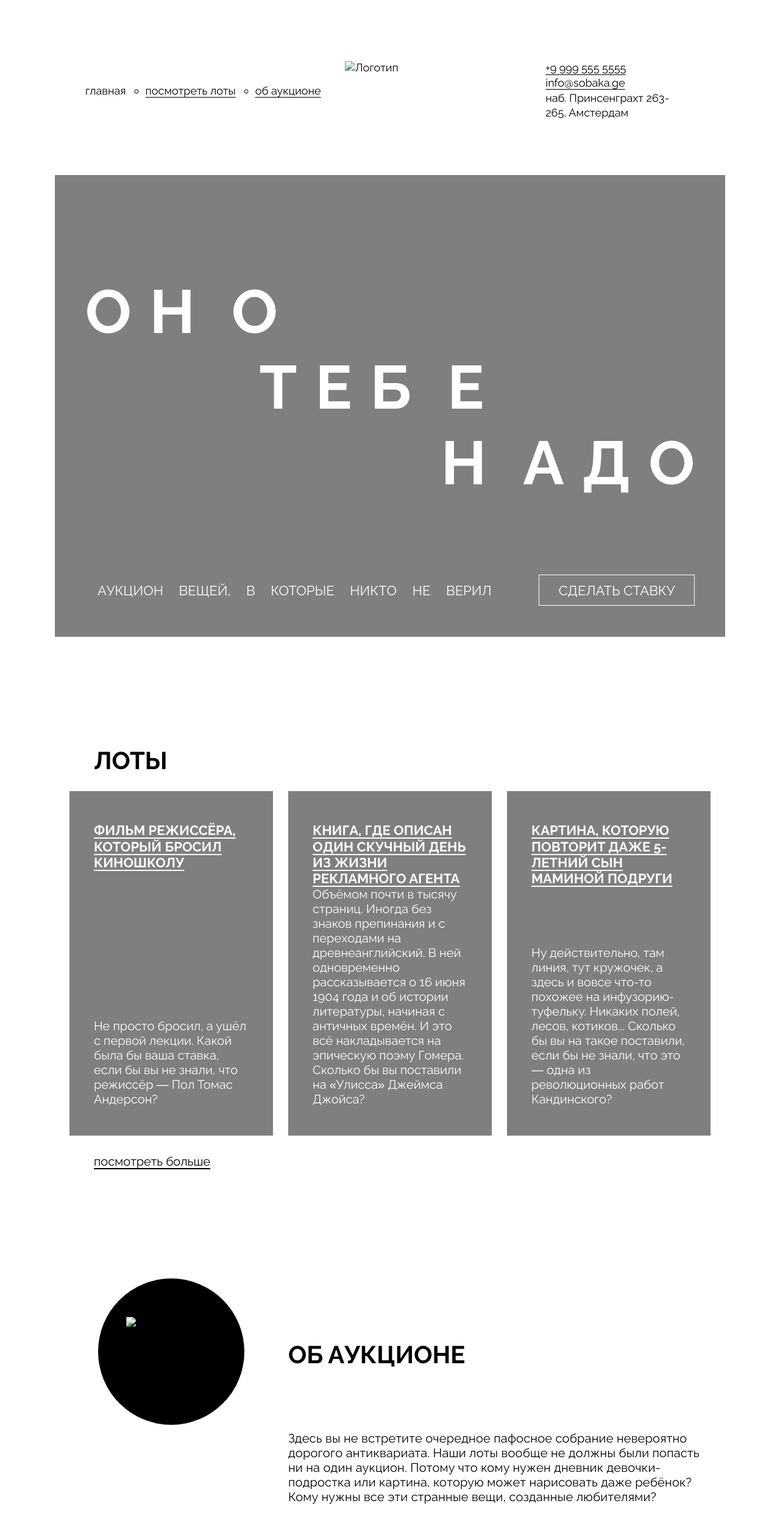
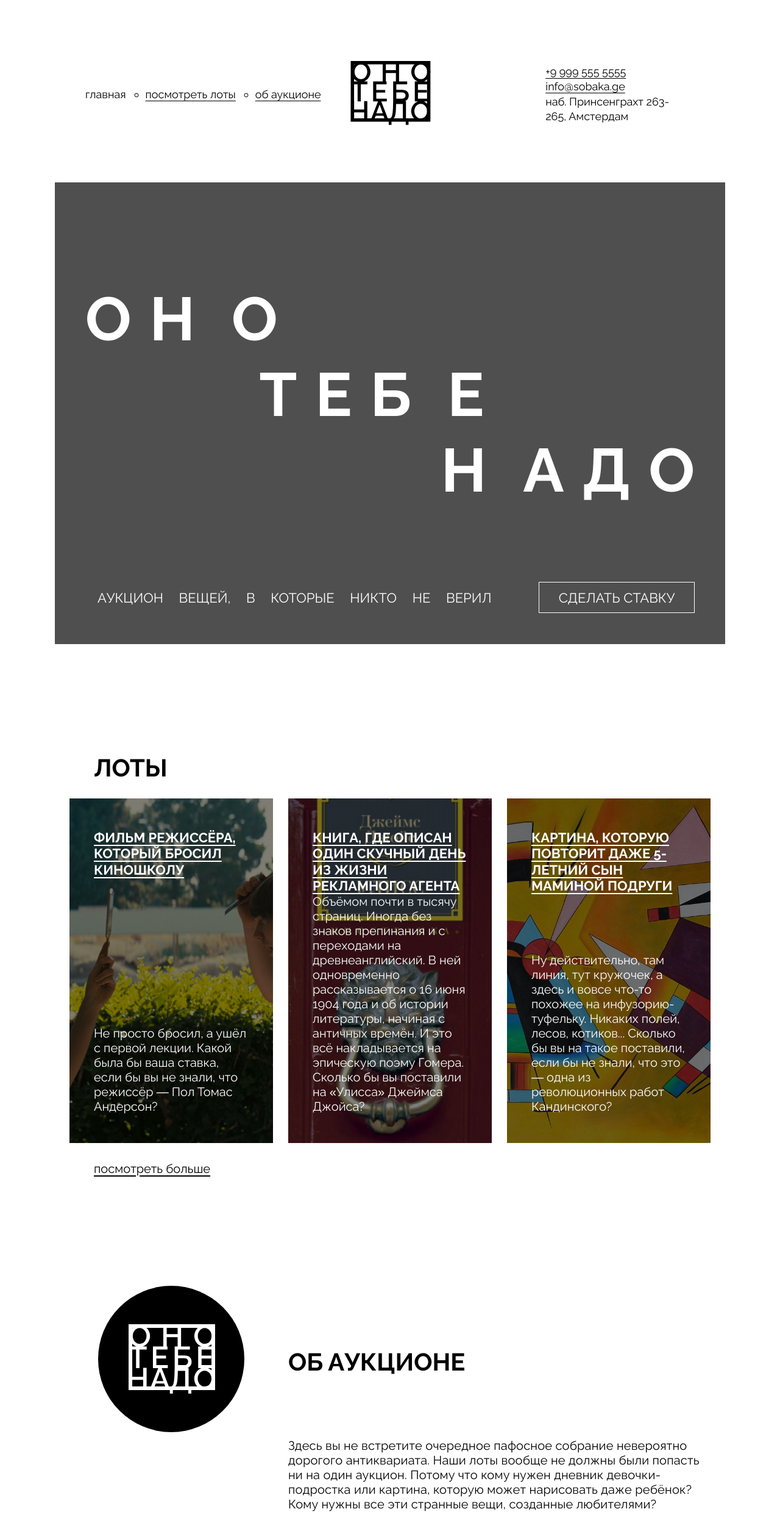
Before and after one commit to maximivanov1699/ono-tebe-nado, a plain HTML site: page index.html in a window 1280 px wide. Shown: the top 2492 px of the page at 61% size. Drawn offline with Linux system fonts and the light colour scheme; the site is published under a folder, as on GitHub Pages, so addresses that start at the root find nothing.

Commit message:
ready 3.0

```diff
--- a/index.html
+++ b/index.html
@@ -19,7 +19,7 @@
         </ul>
       </nav>
       <div class="header_logo">
-        <a class="header_link"><img class="header_logo-image" src="/images/logo-black.svg" alt="Логотип"></a>
+        <a class="header_link"><img class="header_logo-image" src="images/logo-black.svg" alt="Логотип"></a>
       </div>
       <div class="address">
         <a class="header_link" href="tel:+99995555555">+9 999 555 5555</a><br>
@@ -81,7 +81,7 @@
       </section>
       <section class="about">
         <div class="about_logo">
-          <div class="about_logo-image-background"><img class="about_logo-image" src="/images/logo-white.svg" alt="Логотип"></div>
+          <div class="about_logo-image-background"><img class="about_logo-image" src="images/logo-white.svg" alt="Логотип"></div>
         </div>
         <div class="about_column">
           <h2 class="about_title">Об аукционе</h2>
@@ -107,9 +107,9 @@
           </ul>
         </nav>
         <ul class="footer_social-list">
-          <li class="footer_social-list-item"><a class="footer_social-link" href="#0"><img class="footer_social-icon" src="/images/yt.svg" alt="ссылка на Youtube"></a></li>
-          <li class="footer_social-list-item"><a class="footer_social-link" href="#0"><img class="footer_social-icon" src="/images/vk.svg" alt="ссылка на VK"></a></li>
-          <li class="footer_social-list-item"><a class="footer_social-link" href="#0"><img class="footer_social-icon" src="/images/pinterest.svg" alt="ссылка на Pinterest"></a></li>
+          <li class="footer_social-list-item"><a class="footer_social-link" href="#0"><img class="footer_social-icon" src="images/yt.svg" alt="ссылка на Youtube"></a></li>
+          <li class="footer_social-list-item"><a class="footer_social-link" href="#0"><img class="footer_social-icon" src="images/vk.svg" alt="ссылка на VK"></a></li>
+          <li class="footer_social-list-item"><a class="footer_social-link" href="#0"><img class="footer_social-icon" src="images/pinterest.svg" alt="ссылка на Pinterest"></a></li>
         </ul>
     </footer>
   </body>
--- a/styles/style.css
+++ b/styles/style.css
@@ -47,7 +47,7 @@
 
 .cover {
   display: grid;
-  background: linear-gradient( rgba(0, 0, 0, 0.5), rgba(0, 0, 0, 0.5) ), url(/images/cover.jpg);
+  background: linear-gradient( rgba(0, 0, 0, 0.5), rgba(0, 0, 0, 0.5) ), url(../images/cover.jpg);
   background-size: cover;
   background-repeat: no-repeat;
   min-height: 757px;
@@ -185,21 +185,21 @@
 }
 
 .card_type_film {
-  background: linear-gradient( rgba(0, 0, 0, 0.5), rgba(0, 0, 0, 0.5) ), url(/images/card-lot-01.jpg);
+  background: linear-gradient( rgba(0, 0, 0, 0.5), rgba(0, 0, 0, 0.5) ), url(../images/card-lot-01.jpg);
   background-repeat: no-repeat;
   background-size: cover;
   background-position: center;
 }
 
 .card_type_book {
-  background: linear-gradient( rgba(0, 0, 0, 0.5), rgba(0, 0, 0, 0.5) ), url(/images/card-lot-02.jpg);
+  background: linear-gradient( rgba(0, 0, 0, 0.5), rgba(0, 0, 0, 0.5) ), url(../images/card-lot-02.jpg);
   background-repeat: no-repeat;
   background-size: cover;
   background-position: center;
 }
 
 .card_type_picture {
-  background: linear-gradient( rgba(0, 0, 0, 0.5), rgba(0, 0, 0, 0.5) ), url(/images/card-lot-03.jpg);
+  background: linear-gradient( rgba(0, 0, 0, 0.5), rgba(0, 0, 0, 0.5) ), url(../images/card-lot-03.jpg);
   background-repeat: no-repeat;
   background-size: cover;
   background-position: center;
```
